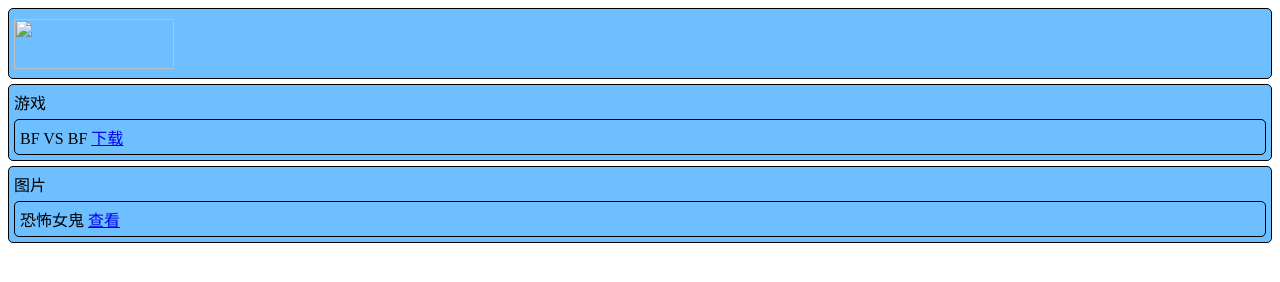
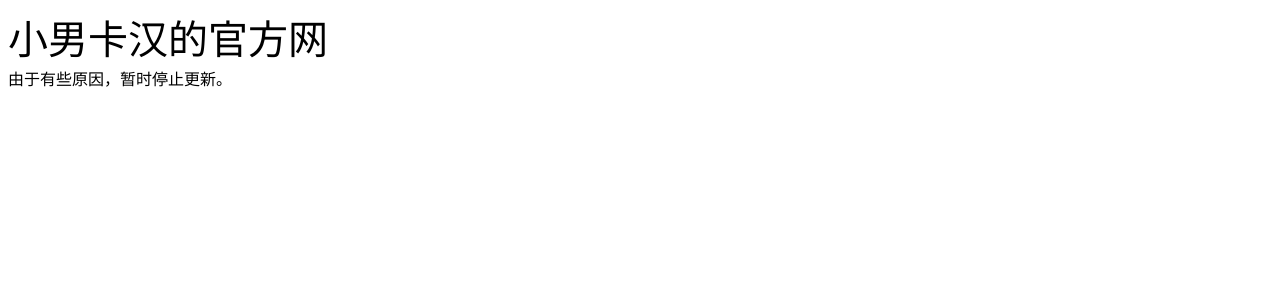
Before and after one commit to littleboykahan/littleboykahan.github.io, a plain HTML site: page index.html in a window 1280 px wide. Drawn offline with Linux system fonts and the light colour scheme.

Commit message:
Update index.html

```diff
--- a/index.html
+++ b/index.html
@@ -1,42 +1,13 @@
 <!DOCTYPE html>
-<!--This is my blog.-->
 <html>
 <head>
-<style type="text/css">
-.window-border {
-border: 1px solid #000;
-border-radius: 5px;
-padding: 5px;
-background-color: #6dbfff;
-}
-</style>
-<meta name="Keywords" content="Littleboykahan,小男卡汉,Blog,Flash">
-<meta name="description" content="Nothing">
+<title>小男卡汉的官方网</title>
+<meta name="Keywords" content="Littleboykahan,小男卡汉">
+<meta name="description" content="普通的网站。">
 <meta charset="UTF-8">
-<title>lbkh blog</title>
 </head>
 <body>
-<div class="window-border">
-<div style="height:5px;"></div>
-<img width="160" height="50" src="logo.png">
-</div>
-<div style="height:5px;"></div>
-<div class="window-border">
-<span>游戏</span>
-<div style="height:5px;"></div>
-<div class="window-border">
-<span>BF VS BF</span>
-<a href="https://pan.baidu.com/s/1G-9utE3ia25hKI9jUohdBQ">下载</a>
-</div>
-</div>
-<div style="height:5px;"></div>
-<div class="window-border">
-<span>图片</span>
-<div style="height:5px;"></div>
-<div class="window-border">
-<span>恐怖女鬼</span>
-<a href="http://littleboykahan.github.io/mm.jpg">查看</a>
-</div>
-</div>
+<div style="font-size:40px;">小男卡汉的官方网</div>
+<div>由于有些原因，暂时停止更新。</div>
 </body>
 </html>
```
